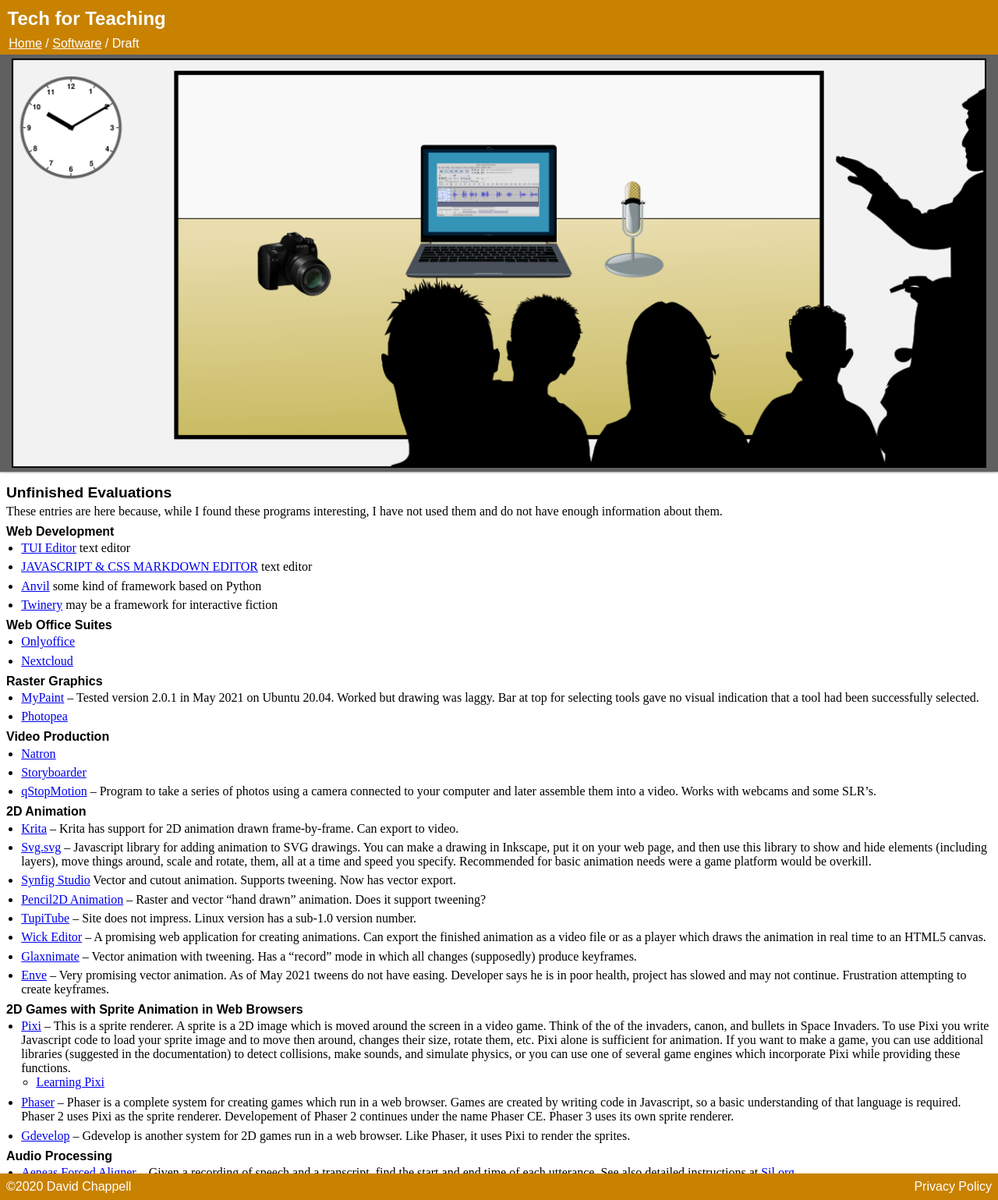
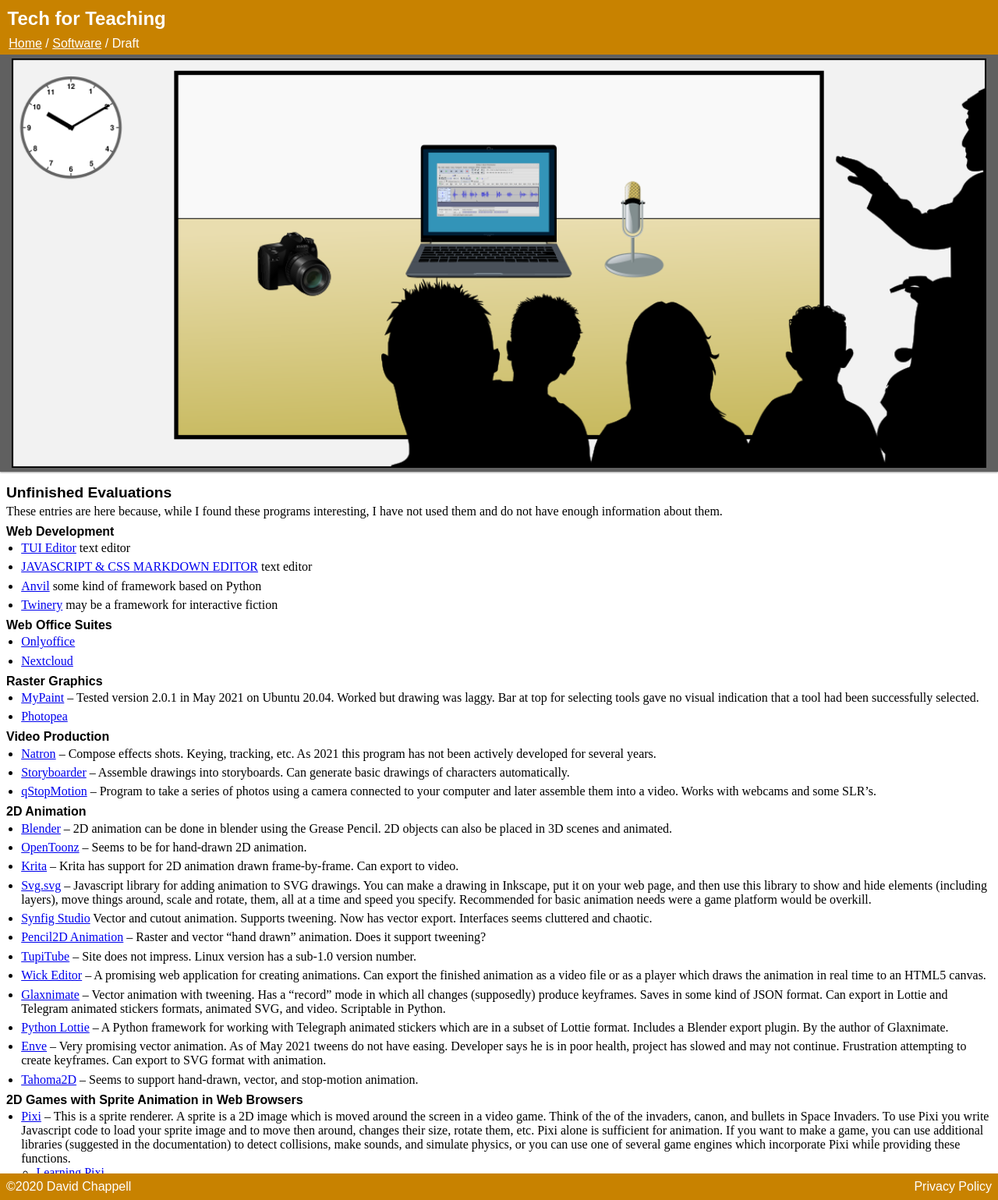
Before and after one commit to david672orford/tech-for-teaching, a Jekyll site: the page built from software/draft.md, in a window 1280 px wide. Shown: the whole page at 78% size. Built offline with Jekyll 4.4.1, drawn with Linux system fonts in a browser that asks for light colours; our own code applies the rules of GitHub Pages for plain Markdown files.

Commit message:
update rollup

```diff
--- a/software/draft.md
+++ b/software/draft.md
@@ -20,14 +20,23 @@ I have not used them and do not have enough information about them.
 * [Photopea](https://www.photopea.com/)
 
 ### Video Production
-* [Natron](https://natrongithub.github.io/)
-* [Storyboarder](https://wonderunit.com/storyboarder/)
+* [Natron](https://natrongithub.github.io/) --
+	Compose effects shots. Keying, tracking, etc.
+	As 2021 this program has not been actively developed for several years.
+* [Storyboarder](https://wonderunit.com/storyboarder/) --
+	Assemble drawings into storyboards.
+	Can generate basic drawings of characters automatically.
 * [qStopMotion](http://www.qstopmotion.org) --
 	Program to take a series of photos using a camera connected to your
 	computer and later assemble them into a video. Works with webcams
 	and some SLR's.
 
 ### 2D Animation
+* [Blender](https://blender.org) --
+	2D animation can be done in blender using the Grease Pencil. 2D objects
+	can also be placed in 3D scenes and animated.
+* [OpenToonz](https://opentoonz.github.io/e/) --
+	Seems to be for hand-drawn 2D animation.
 * [Krita](https://krita.org/) --
 	Krita has support for 2D animation drawn frame-by-frame. Can export to video.
 * [Svg.svg](https://svgjs.com/) --
@@ -38,6 +47,7 @@ I have not used them and do not have enough information about them.
 	would be overkill.
 * [Synfig Studio](https://www.synfig.org/)
 	Vector and cutout animation. Supports tweening. Now has vector export.
+	Interfaces seems cluttered and chaotic.
 * [Pencil2D Animation](https://www.pencil2d.org/) --
 	Raster and vector "hand drawn" animation. Does it support tweening?
 * [TupiTube](http://www.tupitube.com/) --
@@ -47,12 +57,22 @@ I have not used them and do not have enough information about them.
 	animation as a video file or as a player which draws the animation in real
 	time to an HTML5 canvas.
 * [Glaxnimate](https://glaxnimate.mattbas.org/) --
-	Vector animation with tweening. Has a "record" mode in which all
-	changes (supposedly) produce keyframes.
+	Vector animation with tweening. Has a "record" mode in which all changes
+	(supposedly) produce keyframes.
+	Saves in some kind of JSON format.
+	Can export in Lottie and Telegram animated stickers formats, animated SVG, and video.
+	Scriptable in Python.
+* [Python Lottie](https://pypi.org/project/lottie/) --
+	A Python framework for working with Telegraph animated stickers which
+	are in a subset of Lottie format. Includes a Blender export plugin.
+	By the author of Glaxnimate.
 * [Enve](https://maurycyliebner.github.io/) --
 	Very promising vector animation. As of May 2021 tweens do not have
 	easing. Developer says he is in poor health, project has slowed
 	and may not continue. Frustration attempting to create keyframes.
+	Can export to SVG format with animation.
+* [Tahoma2D](https://tahoma2d.org/) --
+	Seems to support hand-drawn, vector, and stop-motion animation.
 
 ### 2D Games with Sprite Animation in Web Browsers
 * [Pixi](https://www.pixijs.com/) --
```
Also changed, not shown: drafts.md (+1 -0 lines), howto/libreoffice/index.md (+10 -1 lines), stock-material/index.md (+2 -1 lines).
